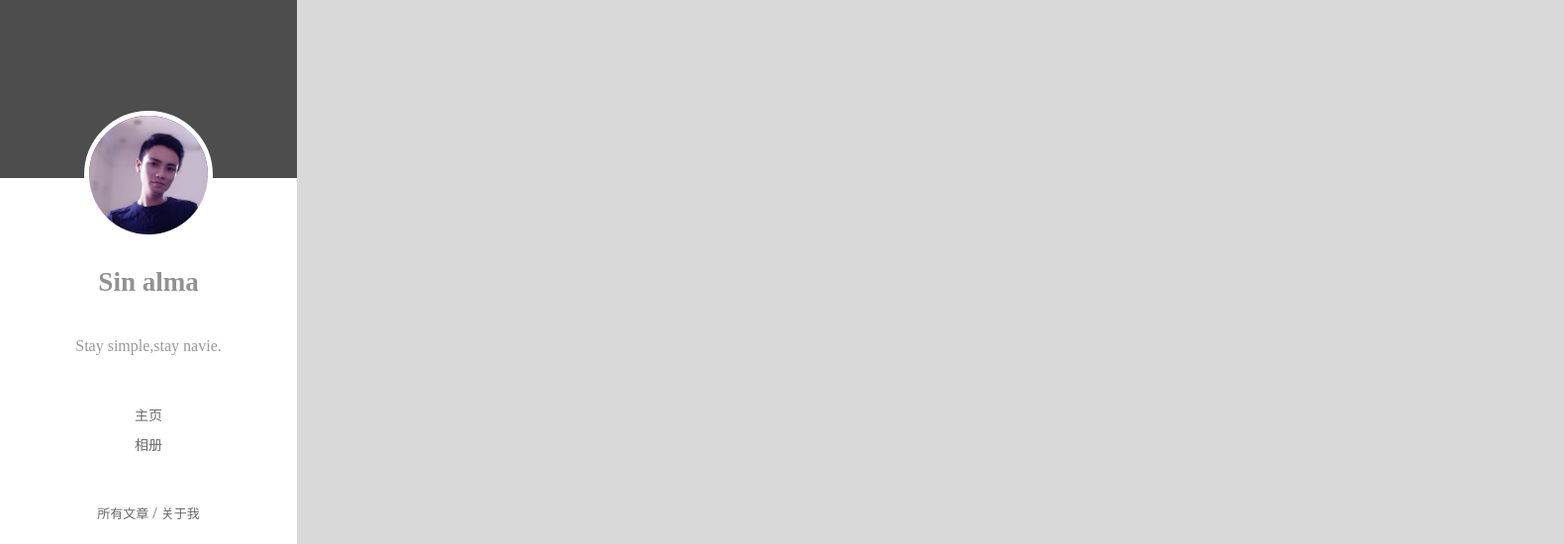
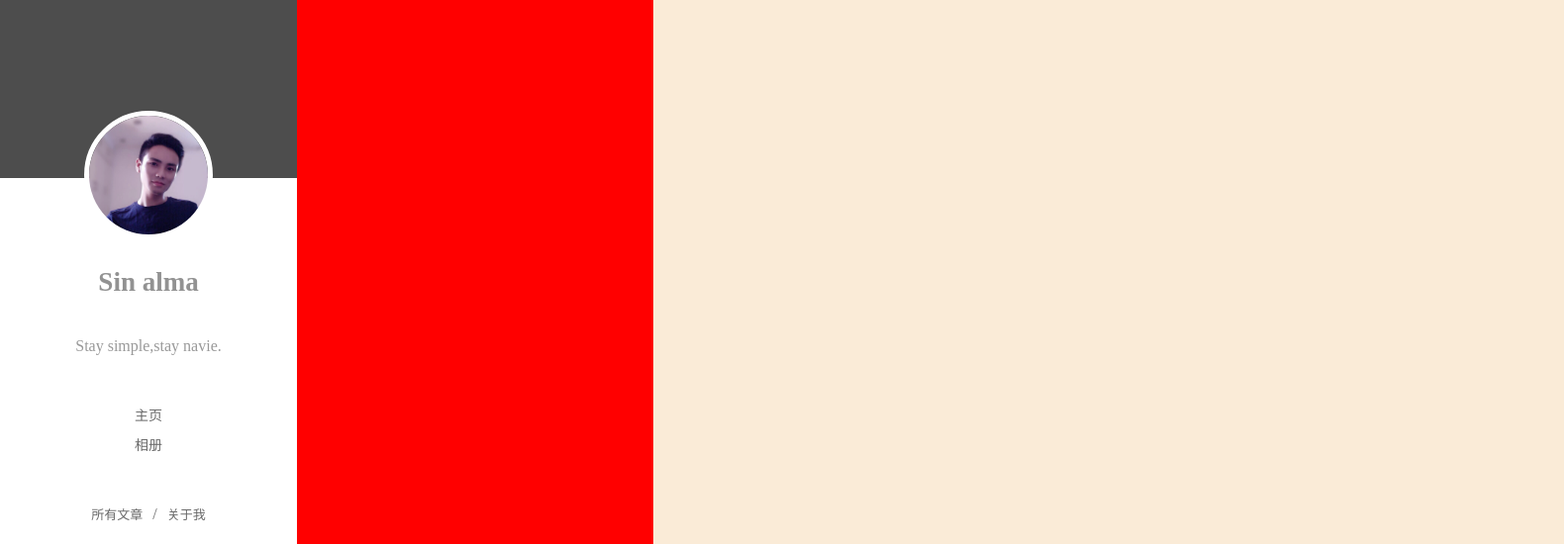
Before and after one commit to Sinalma/Sinalma.github.io, a plain HTML site: page index.html in a window 1280 px wide. Shown: the top 550 px of the page at 99% size, 1580 px wide, since content can reach past the window. Drawn offline with Linux system fonts and the light colour scheme.

Commit message:
完善左侧导航栏

```diff
--- a/css/index.css
+++ b/css/index.css
@@ -1,11 +1,21 @@
-*{
+address, b, big, blockquote, body, center, cite, code, dd, del, div, dl, dt, em, fieldset, font, form, h1, h2, h3, h4, h5, h6, html, i, iframe, img, ins, label, legend, li, ol, p, pre, small, span, strong, u, ul, var{
     padding: 0;
     margin: 0;
 }
 
+/*全局设置*/
+ul li{
+    list-style: none;
+}
+a{
+    text-decoration: none;
+}
+html{
+    height: 100%;
+}
 body{
+    background-color: #eaeaea;
     height: 100%;
-    background-color: #d9d9d9;
 }
 
 /*导航栏-起始位置为左侧*/
@@ -13,16 +23,22 @@ body{
     width: 300px;
     height: 100%;
     background-color: white;
-    float: left;
+    /*background-color: purple;*/
+    /*float: left;*/
     text-align: center;
+    position: fixed;
+    left: 0;
+    top:0;
+    /*添加右侧阴影*/
+    /*opacity: 0;*/
 }
-.navi .top_gray{
+.navi .navi_top{
     width: 100%;
     height: 180px;
     background-color: #4d4d4d;
     position: relative;
 }
-.navi .top_gray .icon img{
+.navi .navi_top .icon img{
     width: 130px;
     height: 130px;
     border-radius: 70px;
@@ -33,49 +49,75 @@ body{
     left: 50%;
     margin-left: -65px;
 }
-.navi .bottom_white{
+.navi .navi_bottom{
     background-color: #ffffff;
+    width: 100%;
+    height: 90%;
+    padding-top: 90px;
+    box-sizing: border-box;
 }
-.navi .name{
+.navi .navi_bottom .name{
     font-size: 27px;
-    margin-top: 90px;
+    /*margin-top: 90px;*/
     color: #929292;
 }
-.navi .bottom_white .quotate_p{
+.navi .navi_bottom .quotate_p{
     margin-top: 40px;
     color: #999999;
 }
-.navi .bottom_white div{
+.navi .navi_bottom div{
     color: #696969;
-    border: 0px;
-    background-color: white;
+    /*border: 0px;*/
+    /*background-color: white;*/
 }
-.navi .bottom_white button{
+.navi .navi_bottom button{
      color: #696969;
      border: 0px;
      background-color: white;
- }
-.navi .bottom_white .home_div{
+}
+.navi .navi_bottom .home_div{
     font-size: 14px;
     margin-top: 50px;
 }
-.navi .bottom_white .ablum_div{
+.navi .navi_bottom .ablum_div{
     margin-top: 10px;
     font-size: 14px;
 }
-.navi .bottom_white .moreFunc{
+.navi .navi_bottom .moreFunc{
     margin-top: 50px;
 }
-.navi .bottom_white .moreFunc>button{
+.navi .navi_bottom .moreFunc>button{
     font-size: 13px;
     cursor: pointer;
 }
-.navi .bottom_white .friendsLink{
+.navi .navi_bottom .friendsLink{
     margin-top: 25px;
-    box-sizing: border-box;
+    /*box-sizing: border-box;*/
 }
-.navi .bottom_white .friendsLink>a>img{
+.navi .navi_bottom .friendsLink>a>img{
     width: 32px;
     height: 32px;
     margin: 5px;
 }
+
+/*内容模块布局*/
+.content{
+    background-color: antiquewhite;
+    height: 100%;
+    width: 100%;
+    /*position: absolute;*/
+    /*right: 30px;*/
+    /*top: 30px;*/
+    /*left: 30px;*/
+    margin-left: 300px;
+    /*position: relative;*/
+    /*float: left;*/
+}
+.content .catalogue{
+    background-color: red;
+    width: 360px;
+    height: 100%;
+    /*position: absolute;*/
+    /*left: 0;*/
+    /*top:0;*/
+}
--- a/index.html
+++ b/index.html
@@ -7,18 +7,19 @@
     </head>
     <body>
     <div class="navi">
-        <div class="top_gray">
+        <!--导航栏-->
+        <div class="navi_top">
             <a href="#" class="icon"><img src="images/icon.jpg" alt=""></a>
         </div>
-        <div class="bottom_white">
+        <div class="navi_bottom">
             <h4 class="name">Sin alma</h4>
             <p class="quotate_p">Stay simple,stay navie.</p>
             <div class="home_div">主页</div>
             <div class="ablum_div">相册</div>
             <div class="moreFunc">
-                <button class="articles">所有文章</button>
+                <button class="articles_btn">所有文章</button>
                 /
-                <button class="abountMe">关于我</button>
+                <button class="abountMe_btn">关于我</button>
             </div>
             <div class="friendsLink">
                 <a href="https://github.com/Sinalma" class="github" target="_blank"><img src="images/github.png" alt=""></a>
@@ -27,5 +28,14 @@
             </div>
         </div>
     </div>
+
+    <!--内容模块-->
+    <div class="content">
+        <div class="catalogue">
+            <ul class="introduction"></ul>
+            <ul class="menu"></ul>
+        </div>
+        <ul></ul>
+    </div>
     </body>
 </html>
--- /dev/null
+++ b/js/index.js
@@ -0,0 +1,3 @@
+/**
+ * Created by apple on 24/08/2017.
+ */
```
